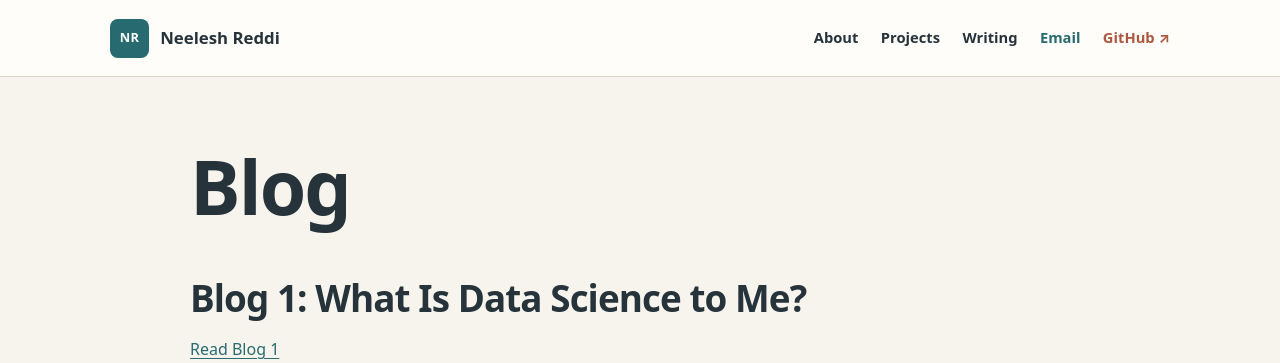
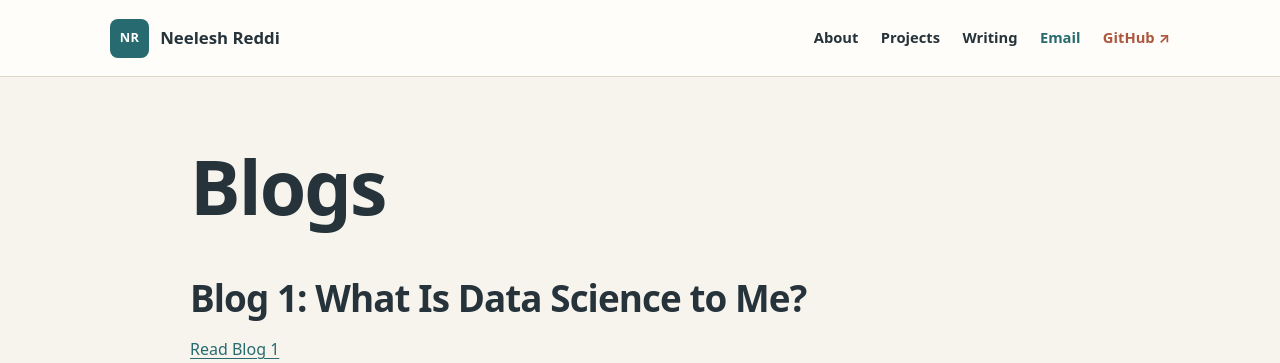
Before and after one commit to nreddi2/data-science-portfolio, a Jekyll site: the page built from blog.md, in a window 1280 px wide. Shown: the top 363 px of the page. Built offline with Jekyll 4.4.1, drawn with Linux system fonts in a browser that asks for light colours; our own code applies the rules of GitHub Pages for plain Markdown files.

Commit message:
Update blog.md

```diff
--- a/blog.md
+++ b/blog.md
@@ -1,5 +1,10 @@
-# Blog
+---
+layout: default
+title: Blogs
+permalink: /blog/
+---
 
+# Blogs
 
 ## Blog 1: What Is Data Science to Me?
-[Read Blog 1](blog1.md)
+[Read Blog 1]({{ '/blog1.html' | relative_url }})
```
